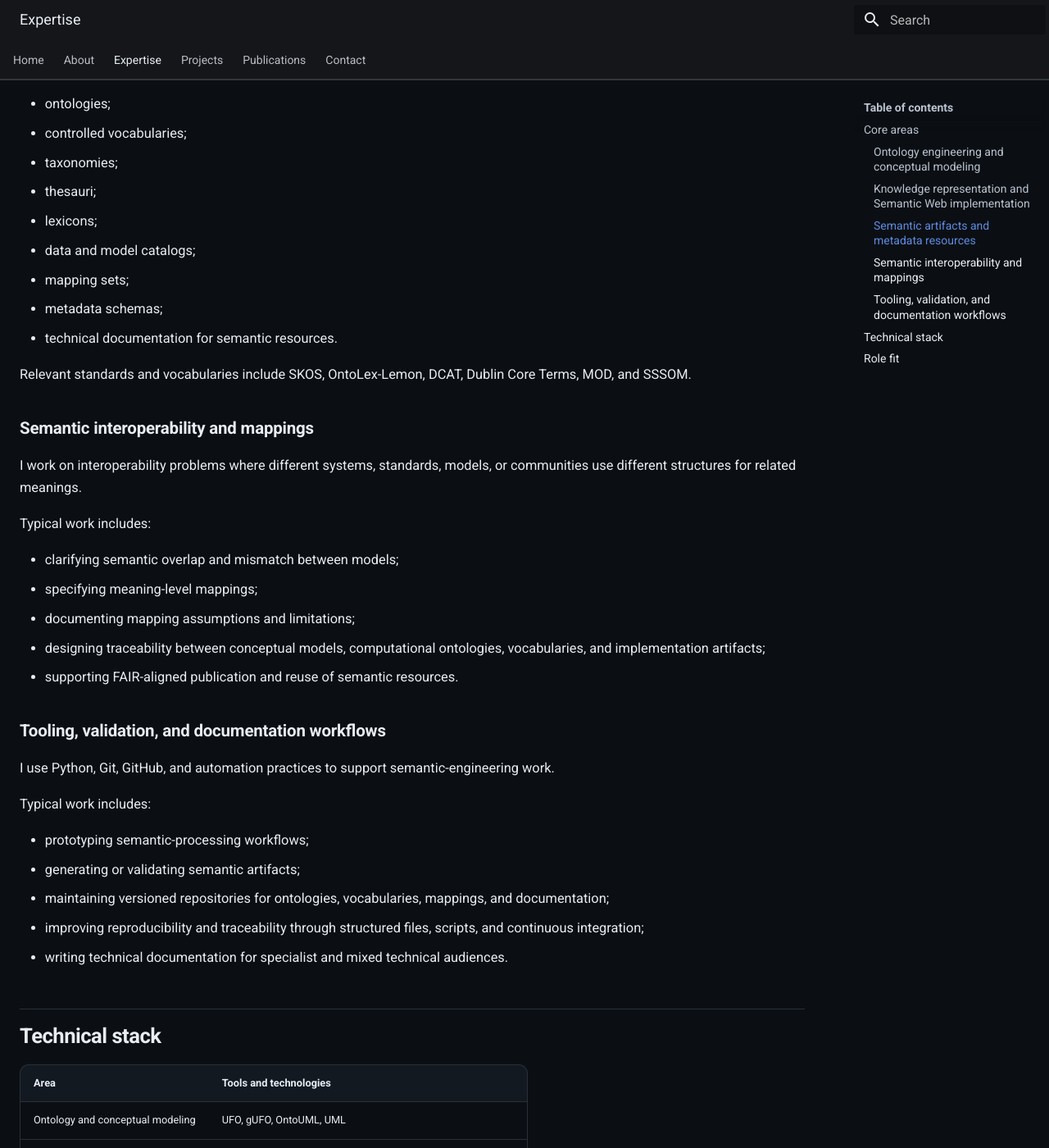
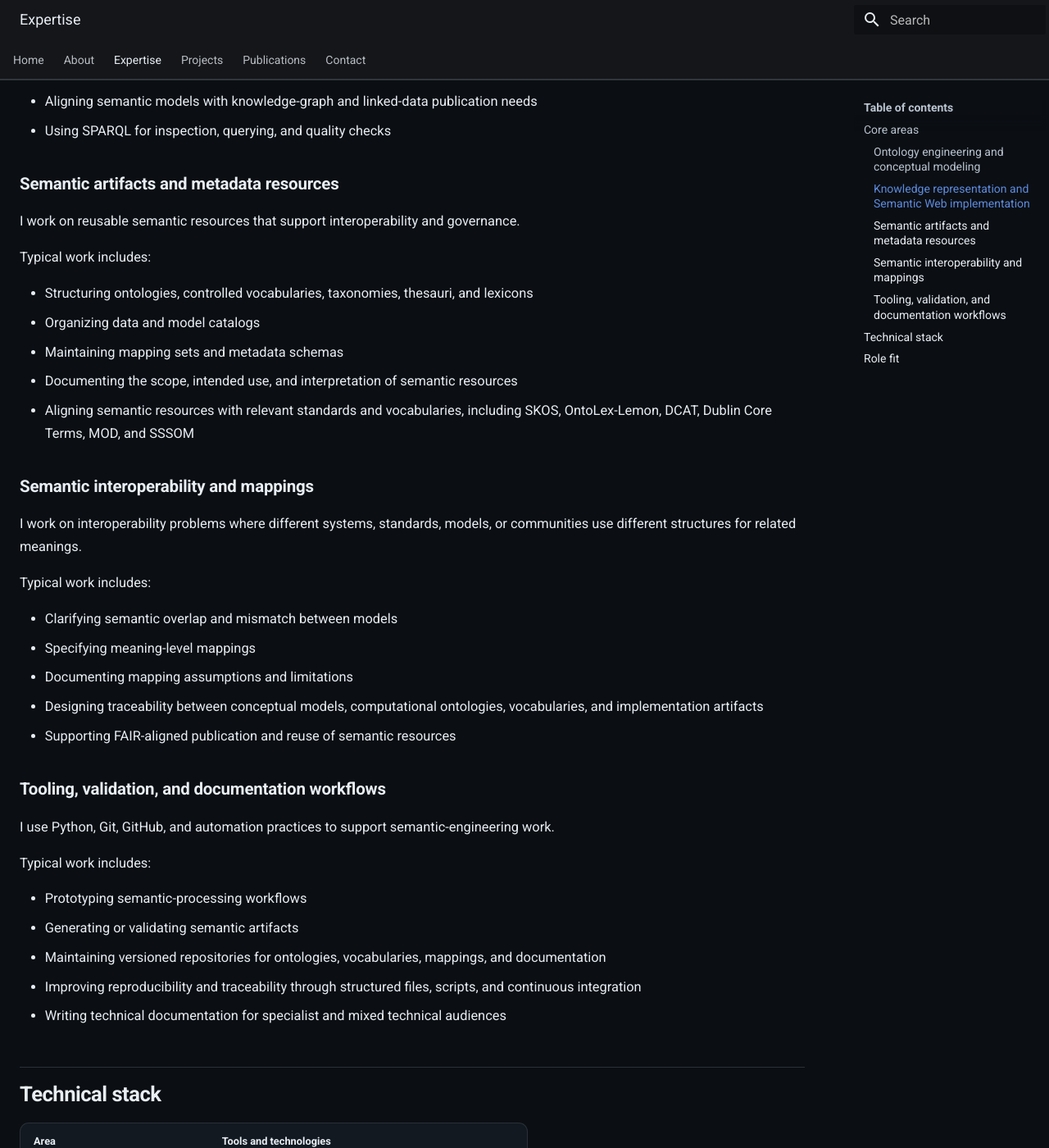
Before and after one commit to pedropaulofb/pedropaulofb.github.io, an MkDocs documentation site: the page built from docs/expertise.md, in a window 1280 px wide and 1400 px high, scrolled down 1104 px. Shown: the whole window at 82% size. Built offline with MkDocs 1.6.1 and Material for MkDocs 9.7.7, drawn with Linux system fonts in a browser that asks for light colours; some of the changed text lies outside the part shown.

Commit message:
docs(site): refine portfolio page content and structure
- tighten About, homepage, and contact page positioning
- improve expertise and projects page scanability
- restructure selected publications for clearer technical relevance

```diff
--- a/docs/expertise.md
+++ b/docs/expertise.md
@@ -1,6 +1,14 @@
 # Expertise
 
 I work on semantic systems where the main difficulty is not only data exchange, but agreement about meaning: terms, categories, relations, constraints, mappings, and the assumptions behind them.
+
+My expertise sits across five connected areas:
+
+- Ontology engineering and conceptual modeling
+- Knowledge representation and Semantic Web implementation
+- Semantic artifacts and metadata resources
+- Semantic interoperability and mappings
+- Tooling, validation, and documentation workflows
 
 ## Core areas
 
@@ -10,10 +18,10 @@
 
 Typical work includes:
 
-- identifying and refining domain concepts, relations, roles, phases, kinds, events, and constraints;
-- reviewing conceptual models for ontological consistency and semantic precision;
-- connecting conceptual models to computational representations;
-- documenting modeling decisions and intended interpretations.
+- Identifying and refining domain concepts, relations, roles, phases, kinds, events, and constraints
+- Reviewing conceptual models for ontological consistency and semantic precision
+- Connecting conceptual models to computational representations
+- Documenting modeling decisions and intended interpretations
 
 ### Knowledge representation and Semantic Web implementation
 
@@ -21,29 +29,23 @@
 
 Typical work includes:
 
-- designing OWL ontologies and RDF vocabularies;
-- defining SHACL constraints for validation and quality control;
-- representing conceptual distinctions in computable forms;
-- aligning semantic models with knowledge-graph and linked-data publication needs;
-- using SPARQL for inspection, querying, and quality checks.
+- Designing OWL ontologies and RDF vocabularies
+- Defining SHACL constraints for validation and quality control
+- Representing conceptual distinctions in computable forms
+- Aligning semantic models with knowledge-graph and linked-data publication needs
+- Using SPARQL for inspection, querying, and quality checks
 
 ### Semantic artifacts and metadata resources
 
 I work on reusable semantic resources that support interoperability and governance.
 
-This includes:
+Typical work includes:
 
-- ontologies;
-- controlled vocabularies;
-- taxonomies;
-- thesauri;
-- lexicons;
-- data and model catalogs;
-- mapping sets;
-- metadata schemas;
-- technical documentation for semantic resources.
-
-Relevant standards and vocabularies include SKOS, OntoLex-Lemon, DCAT, Dublin Core Terms, MOD, and SSSOM.
+- Structuring ontologies, controlled vocabularies, taxonomies, thesauri, and lexicons
+- Organizing data and model catalogs
+- Maintaining mapping sets and metadata schemas
+- Documenting the scope, intended use, and interpretation of semantic resources
+- Aligning semantic resources with relevant standards and vocabularies, including SKOS, OntoLex-Lemon, DCAT, Dublin Core Terms, MOD, and SSSOM
 
 ### Semantic interoperability and mappings
 
@@ -51,11 +53,11 @@
 
 Typical work includes:
 
-- clarifying semantic overlap and mismatch between models;
-- specifying meaning-level mappings;
-- documenting mapping assumptions and limitations;
-- designing traceability between conceptual models, computational ontologies, vocabularies, and implementation artifacts;
-- supporting FAIR-aligned publication and reuse of semantic resources.
+- Clarifying semantic overlap and mismatch between models
+- Specifying meaning-level mappings
+- Documenting mapping assumptions and limitations
+- Designing traceability between conceptual models, computational ontologies, vocabularies, and implementation artifacts
+- Supporting FAIR-aligned publication and reuse of semantic resources
 
 ### Tooling, validation, and documentation workflows
 
@@ -63,11 +65,11 @@
 
 Typical work includes:
 
-- prototyping semantic-processing workflows;
-- generating or validating semantic artifacts;
-- maintaining versioned repositories for ontologies, vocabularies, mappings, and documentation;
-- improving reproducibility and traceability through structured files, scripts, and continuous integration;
-- writing technical documentation for specialist and mixed technical audiences.
+- Prototyping semantic-processing workflows
+- Generating or validating semantic artifacts
+- Maintaining versioned repositories for ontologies, vocabularies, mappings, and documentation
+- Improving reproducibility and traceability through structured files, scripts, and continuous integration
+- Writing technical documentation for specialist and mixed technical audiences
 
 ## Technical stack
 
@@ -84,12 +86,12 @@
 
 This background is most relevant to senior technical roles such as:
 
-- Ontology Engineer;
-- Knowledge Engineer;
-- Semantic Web Engineer;
-- Knowledge Graph Engineer;
-- Semantic Interoperability Specialist;
-- Metadata and Semantics Specialist;
-- Semantic / Information Architecture Specialist.
+- Ontology Engineer
+- Knowledge Engineer
+- Semantic Web Engineer
+- Knowledge Graph Engineer
+- Semantic Interoperability Specialist
+- Metadata and Semantics Specialist
+- Semantic / Information Architecture Specialist
 
 My primary contribution is not generic data engineering, frontend development, or machine-learning model development. It is the design, implementation, validation, and governance of formal semantic structures that make complex domains more explicit and interoperable.
```
Also changed, not shown: docs/about.md (+10 -7 lines), docs/contact.md (+10 -8 lines), docs/index.md (+3 -1 lines), docs/projects.md (+26 -21 lines), docs/publications.md (+33 -36 lines).
